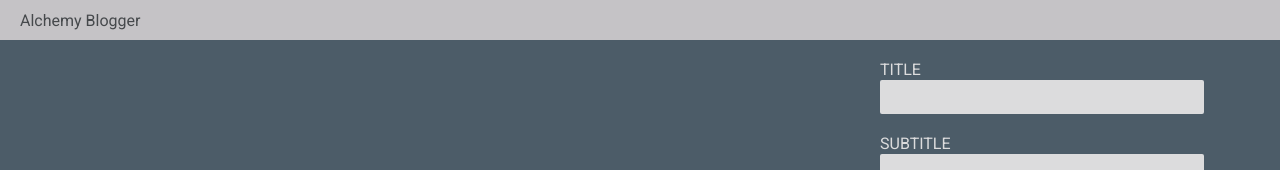
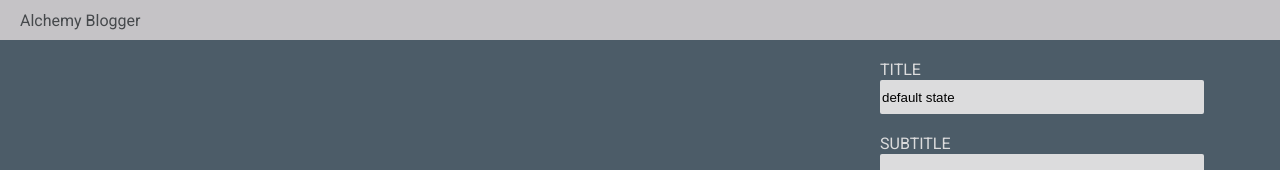
Before and after one commit to Olivia-Pasion/blog-builder-react, a React (Create React App) app: page / in a window 1280 px wide. Shown: the top 170 px of the page. Built offline with nearby package versions, Linux system fonts and the light colour scheme; a web font is replaced by a local one.

Commit message:
Title state added to Main, Editor, and Preview js'

```diff
--- a/src/components/Editor/Editor.js
+++ b/src/components/Editor/Editor.js
@@ -1,12 +1,14 @@
 import React from 'react';
+//import { useState } from 'react';
 
 import './Editor.css';
 
-export default function Editor() {
+export default function Editor({ title, setTitle }) {
   return (
     <div className="editor">
       <div className="form-control">
-        <input name="title" type="text" />
+        <input name="title" type="text"
+          value={title} onChange={(e) => setTitle(e.target.value)} />
         <label htmlFor="title">Title</label>
       </div>
       <div className="form-control">
--- a/src/components/Home/Home.js
+++ b/src/components/Home/Home.js
@@ -1,5 +1,5 @@
 import React from 'react';
-
+import { useState } from 'react';
 import Preview from '../Preview/Preview';
 import Editor from '../Editor/Editor';
 
@@ -7,12 +7,12 @@ import './Home.css';
 
 export default function Home() {
   // add useState calls here for title, subtitle, font, align, and text
-
+  const [title, setTitle] = useState('default state');
   return (
     <main>
       {/* pass the state variables as props to the presentational components */}
-      <Preview />
-      <Editor />
+      <Preview title={title} />
+      <Editor title={title} setTitle={setTitle} />
     </main>
   );
 }
--- a/src/components/Preview/Preview.js
+++ b/src/components/Preview/Preview.js
@@ -2,7 +2,7 @@ import React from 'react';
 
 import './Preview.css';
 
-export default function Preview() {
+export default function Preview({ title }) {
   // implement a Preview screen here
   //  Note - the HTML should have the following structure
   //  the main div should have a class of preview and the font-name prop
@@ -13,6 +13,10 @@ export default function Preview() {
   //   <h3> Blog Subtitle</h3>
   //   <p>This is some blog text. </p>
   // </div>
+  <div className="preview prop" style="text-align: center">
+    <h1>{title}</h1>
+
+  </div>;
 
   return <></>;
 }
```
